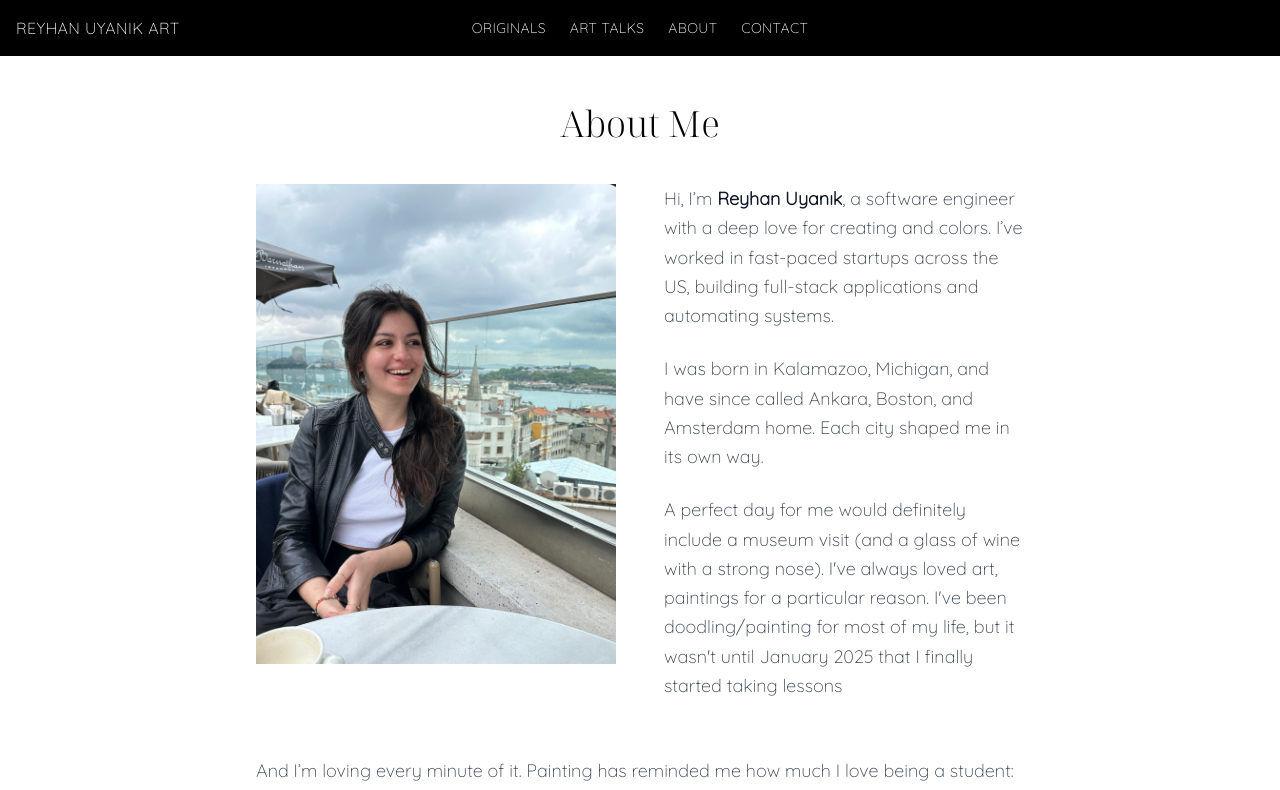
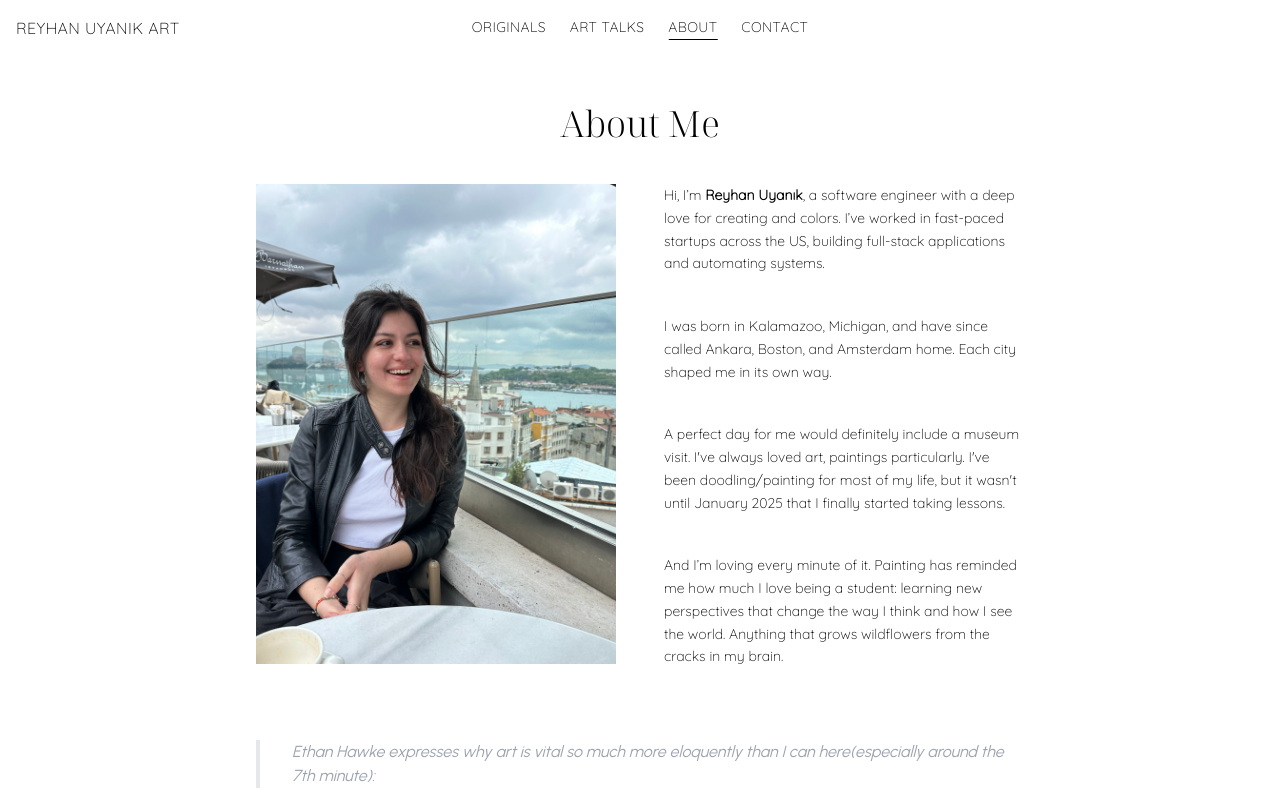
Before and after one commit to reyhan-1/my-art-site, a Next.js app: page /about in a window 1280 px wide. Shown: the top 790 px of the page. Built offline with nearby package versions, Linux system fonts and the light colour scheme.

Commit message:
double rendering

```diff
--- a/components/Navbar.js
+++ b/components/Navbar.js
@@ -2,61 +2,125 @@
 
 import Link from 'next/link';
 import { usePathname } from 'next/navigation';
-import { useState } from 'react';
+import { useEffect, useState } from 'react';
 import { Bars3Icon, XMarkIcon } from '@heroicons/react/24/outline';
+import { ArrowUpIcon } from '@heroicons/react/24/solid'; // For the scroll-to-top button
 
 export default function Navbar() {
   const pathname = usePathname();
   const isHome = pathname === '/';
   const [isOpen, setIsOpen] = useState(false);
+  const [scrolled, setScrolled] = useState(false);
+  const [showScrollTop, setShowScrollTop] = useState(false); // 👈 New state
+
+  // Handle scroll to toggle background & button visibility
+  useEffect(() => {
+    const handleScroll = () => {
+      if (isHome) {
+        setScrolled(window.scrollY > 10);
+      }
+
+      setShowScrollTop(window.scrollY > 200); // 👈 Show button after 200px
+    };
+
+    window.addEventListener('scroll', handleScroll);
+    return () => window.removeEventListener('scroll', handleScroll);
+  }, [isHome]);
+
+  // Scroll to top handler
+  const scrollToTop = () => {
+    window.scrollTo({ top: 0, behavior: 'smooth' });
+  };
 
   return (
-<nav className={`w-full fixed top-0 z-50 bg-black ${isHome ? 'bg-transparent' : ''} text-white`}>
+    <>
+      {/* Navbar */}
+      <nav
+        className={`w-full fixed top-0 z-50 transition-all duration-500 ease-in-out ${
+          isHome
+            ? scrolled
+              ? 'bg-black'
+              : 'bg-transparent'
+            : 'bg-white'
+        } ${isHome && !scrolled ? 'text-white' : 'text-black'}`}
+      >
         <div className="max-w-7xl mx-auto px-4 py-4 flex items-center justify-between font-quicksand font-light">
-        {/* Left: Title */}
-        <Link href="/" className="text-base tracking-wide whitespace-nowrap hover:text-rose-300 transition-colors">
+          {/* Title */}
+          <Link
+            href="/"
+            className="text-base tracking-wide whitespace-nowrap hover:text-rose-800 transition-colors"
+          >
             REYHAN UYANIK ART
           </Link>
 
           {/* Desktop Nav */}
           <div className="hidden md:flex absolute left-1/2 transform -translate-x-1/2 space-x-6 text-sm tracking-wide font-light">
-          <Link href="/originals" className="hover:text-rose-300 transition-colors">ORIGINALS</Link>
-          <Link href="/art-talks" className="hover:text-rose-300 transition-colors">ART TALKS</Link>
-          <Link href="/about" className="hover:text-rose-300 transition-colors">ABOUT</Link>
-          <Link href="/contact" className="hover:text-rose-300 transition-colors">CONTACT</Link>
+            {[
+              { href: '/originals', label: 'ORIGINALS' },
+              { href: '/art-talks', label: 'ART TALKS' },
+              { href: '/about', label: 'ABOUT' },
+              { href: '/contact', label: 'CONTACT' },
+            ].map(({ href, label }) => (
+              <Link
+                key={href}
+                href={href}
+                className={`pb-[2px] transition-all duration-300 border-b ${
+                  pathname === href ? 'border-black' : 'border-transparent'
+                } hover:text-rose-950`}
+              >
+                {label}
+              </Link>
+            ))}
           </div>
 
-        {/* Mobile Hamburger Button */}
+          {/* Mobile Menu Button */}
           <button
             className="md:hidden z-50"
             onClick={() => setIsOpen(!isOpen)}
             aria-label="Toggle menu"
           >
             {isOpen ? (
-            <XMarkIcon className="h-6 w-6 text-white" />
+              <XMarkIcon className="h-6 w-6" />
             ) : (
-            <Bars3Icon className="h-6 w-6 text-white" />
+              <Bars3Icon className="h-6 w-6" />
             )}
           </button>
 
-        {/* Mobile Menu Overlay */}
+          {/* Mobile Menu */}
           {isOpen && (
             <div className="fixed inset-0 bg-black bg-opacity-95 flex flex-col items-center justify-center space-y-6 text-lg font-light tracking-wide z-40">
-            <Link href="/originals" className="hover:text-rose-300 transition-colors" onClick={() => setIsOpen(false)}>
-              ORIGINALS
+              {[
+                { href: '/originals', label: 'ORIGINALS' },
+                { href: '/art-talks', label: 'ART TALKS' },
+                { href: '/about', label: 'ABOUT' },
+                { href: '/contact', label: 'CONTACT' },
+              ].map(({ href, label }) => (
+                <Link
+                  key={href}
+                  href={href}
+                  onClick={() => setIsOpen(false)}
+                  className={`transition-all duration-300 ease-in-out ${
+                    pathname === href ? 'underline underline-offset-4' : ''
+                  } hover:text-rose-300`}
+                >
+                  {label}
                 </Link>
-            <Link href="/art-talks" className="hover:text-rose-300 transition-colors" onClick={() => setIsOpen(false)}>
-              ART TALKS
-            </Link>
-            <Link href="/about" className="hover:text-rose-300 transition-colors" onClick={() => setIsOpen(false)}>
-              ABOUT
-            </Link>
-            <Link href="/contact" className="hover:text-rose-300 transition-colors" onClick={() => setIsOpen(false)}>
-              CONTACT
-            </Link>
+              ))}
             </div>
           )}
         </div>
       </nav>
+
+      {/* Scroll to Top Button (bottom-right corner) */}
+      {showScrollTop && (
+        <button
+          onClick={scrollToTop}
+          className="fixed bottom-6 right-6 z-40 md:inline-flex items-center justify-center rounded-full bg-transparent border border-gray text-black p-3 shadow-lg hover:bg-indigo-200 transition-all duration-300"
+          aria-label="Scroll to top"
+        >
+          <ArrowUpIcon className="w-5 h-5" />
+        </button>
+      )}
+    </>
   );
 }
--- a/components/SubscribeSection.js
+++ b/components/SubscribeSection.js
@@ -53,8 +53,8 @@ export default function SubscribeSection() {
 
   if (subscribed) {
     return (
-      <div className="max-w-xl mx-auto bg-[#f0eae3] px-8 py-12 text-center mt-16">
-        <h2 className="text-3xl font-serif mb-2 text-gray-800">Thanks for subscribing!</h2>
+      <div className="bg-[#f0eae3] px-6 py-16">
+        <h2 className="text-2xl font-serif py-16 text-center mt-16 text-gray-800">Thanks for subscribing!</h2>
       </div>
     );
   }
@@ -110,7 +110,8 @@ export default function SubscribeSection() {
         </div>
 
         {status && (
-          <p className="text-center text-sm text-red-600 mt-2">{status}</p>
+          <p
+              className="text-center text-sm text-red-600 font-quicksand mt-2">{status}</p>
         )}
       </form>
     </section>
--- a/pages/about.js
+++ b/pages/about.js
@@ -23,8 +23,8 @@ export default function About() {
             />
           </div>
 
-          <div className="prose prose-lg max-w-none leading-relaxed px-14 md:px-0">
-            <p className=" font-quicksand max-w-xl mx-auto mb-10">
+          <div className=" leading-relaxed px-14 md:px-0 text-sm/6">
+            <p className=" font-quicksand max-w-xl mx-auto mb-10 ">
               Hi, I’m <strong>Reyhan Uyanık</strong>, a software engineer with a deep love for creating and colors.
               I’ve worked in fast-paced startups across the US, building full-stack applications and automating systems.
             </p>
@@ -32,16 +32,16 @@ export default function About() {
             <p className=" font-quicksand max-w-xl mx-auto mb-10">I was born in Kalamazoo, Michigan, and have since called Ankara, Boston, and Amsterdam home. Each city shaped me in its own way.</p>
 
             <p className=" font-quicksand max-w-xl mx-auto mb-10">
-              A perfect day for me would definitely include a museum visit (and a glass of wine with a strong nose). I&#39;ve always loved art, paintings for a particular reason.
-              I&#39;ve been doodling/painting for most of my life, but it wasn&#39;t until January 2025 that I finally started taking lessons
+              A perfect day for me would definitely include a museum visit. I&#39;ve always loved art, paintings particularly.
+              I&#39;ve been doodling/painting for most of my life, but it wasn&#39;t until January 2025 that I finally started taking lessons.
            </p>
-          </div>
-        </div>
-      <div className="prose prose-lg max-w-none leading-relaxed px-14 md:px-0">
-        <p className=" font-quicksand max-w-3xl mx-auto mb-10">
+                    <p className=" font-quicksand max-w-3xl mx-auto mb-10">
            And I’m loving every minute of it.  Painting has reminded me how much I love being a student: learning new perspectives that change the way I think and how I see the world.
           Anything that grows wildflowers from the cracks in my brain.
             </p>
+          </div>
+        </div>
+      <div className="leading-relaxed px-14 md:px-0 text-sm/6">
       </div>
         <blockquote className="border-l-4 font-urbanist pl-8 italic text-gray-400 mt-6">
               Ethan Hawke expresses why art is vital so much more eloquently than I can here(especially around the 7th minute):
@@ -57,7 +57,7 @@ export default function About() {
           ></iframe>
         </div>
 
-        <p className=" font-quicksand max-w-3xl mx-auto mb-10">
+        <p className=" font-quicksand max-w-3xl mx-auto mb-10  text-sm/6">
           Thank you for being here. Feel free to explore my{' '}
           <Link href="/originals" className=" hover:text-rose-800  transition">
             paintings
--- /dev/null
+++ b/pages/api/hello.js
@@ -0,0 +1,5 @@
+// Next.js API route support: https://nextjs.org/docs/api-routes/introduction
+
+export default function handler(req, res) {
+  res.status(200).json({ name: "John Doe" });
+}
--- a/pages/contact.js
+++ b/pages/contact.js
@@ -141,19 +141,20 @@ export default function Contact() {
             />
           </div>
 
+        <div className="flex justify-center">
           <button
             type="submit"
             disabled={isSubmitting}
-            className={`w-full py-3 text-white text-lg font-quicksand transition
+            className={`px-8 py-3 bg-gray-800 text-white font-medium transition disabled:bg-gray-400'
               ${isSubmitting ? 'bg-indigo-300 cursor-not-allowed' : 'bg-black hover:bg-gray-700'}
             `}
           >
             {isSubmitting ? 'Sending...' : 'Send Message'}
           </button>
-
+        </div>
           {formStatus && (
             <p
-              className={`mt-4 text-center font-quicksand ${
+              className={`text-center text-sm text-red-600 font-quicksand mt-2 ${
                 formStatus.includes('Sent') ? 'text-black' : 'text-red-950'
               }`}
               role="alert"
--- a/styles/globals.css
+++ b/styles/globals.css
@@ -69,13 +69,11 @@ p {
   .prose h4,
   .prose h5,
   .prose h6 {
-    font-weight: bold;
     color: #1a202c;
   }
 
   .prose blockquote {
-    border-left: 4px solid #2d3748;
-    padding-left: 1.5rem;
+    padding-left: 2rem;
     font-style: italic;
     color: #4a5568;
   }
@@ -85,8 +83,4 @@ p {
     padding-left: 1.5rem;
   }
 
-  .prose p {
-    margin-bottom: 1.5rem;
-    font-size: 1.125rem;
-  }
 }
```
Also changed, not shown: posts/van-gogh-irises.md (+7 -5 lines). Lines whose indentation alone changed are shown as unchanged.
